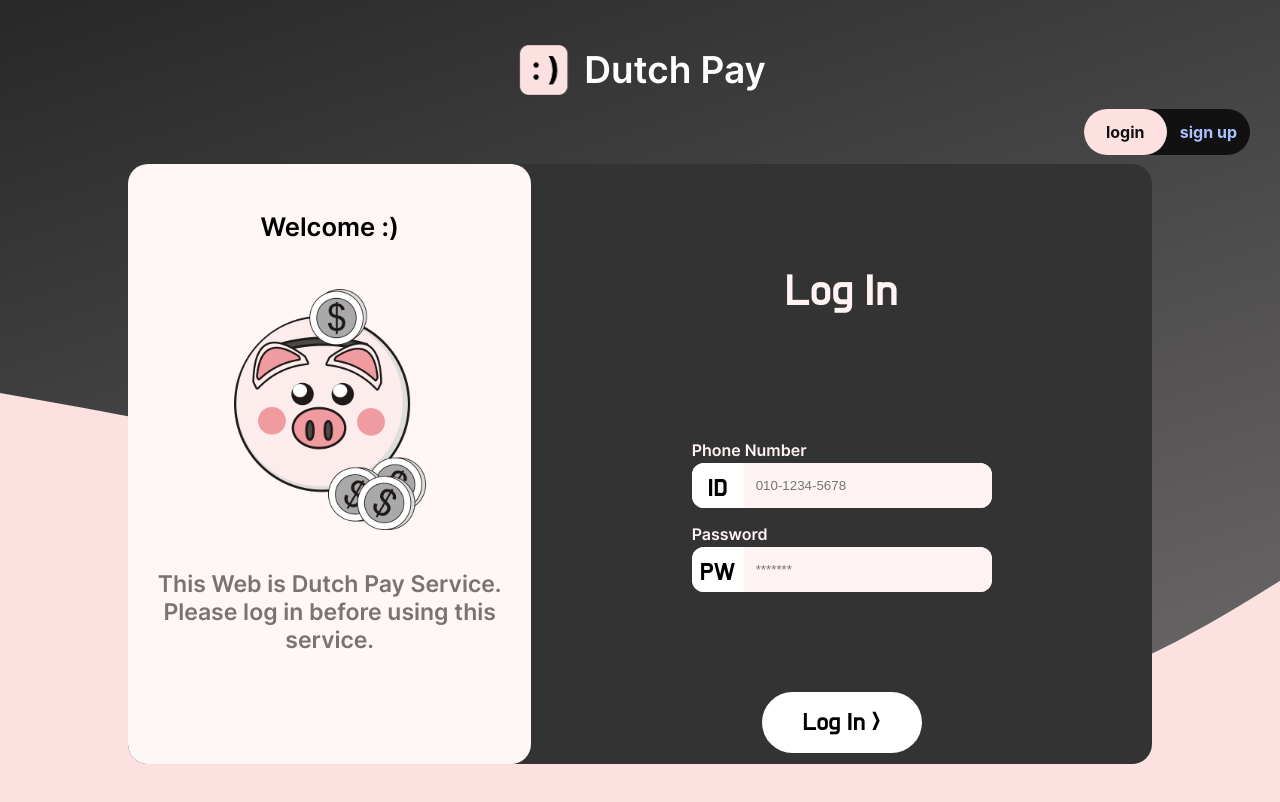
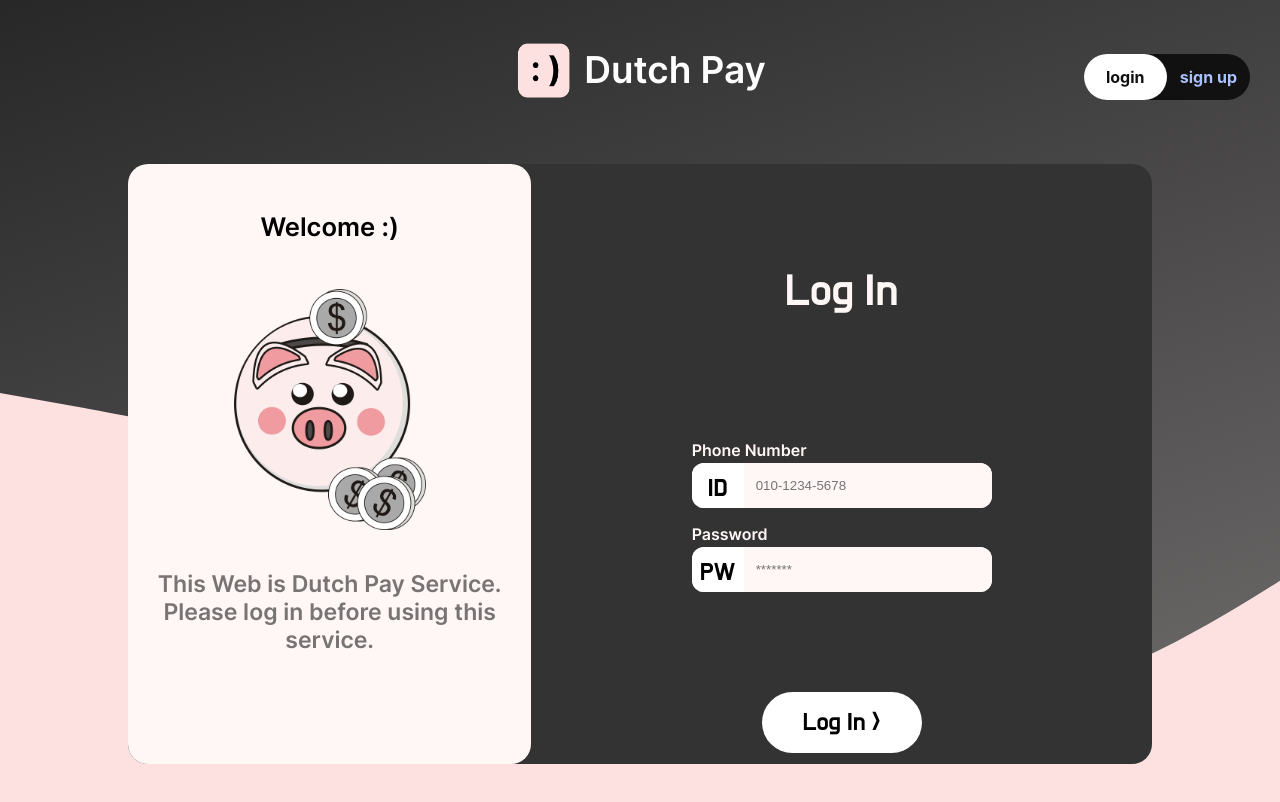
Before and after one commit to YeJi222/DutchPay, a React (Create React App) app in the folder frontend/: page / in a window 1280 px wide. Shown: the top 802 px of the page. Built offline with nearby package versions, Linux system fonts and the light colour scheme.

Commit message:
feat: success to operate toggle button

```diff
--- a/frontend/public/assets/css/login.css
+++ b/frontend/public/assets/css/login.css
@@ -22,7 +22,7 @@ header{
 
 .toggleArea{
     float: right;
-    margin-top: -55px;
+    margin-top: -110px;
     margin-right: 30px;
 }
 .toggleBtn{
@@ -47,7 +47,7 @@ header{
     height: 100%;
     left: 0%;
     border-radius:25px;
-    background: #FDE1E1;
+    background: white;
     transition: all 0.3s;
   }
   .toggleCheckbox:checked + .toggleContainer::before {
--- a/frontend/src/components/InputBox.jsx
+++ b/frontend/src/components/InputBox.jsx
@@ -1,14 +1,14 @@
 import React from 'react';
 
-function inputBox({inputTitle, boxTitleText, placeholder}){
+function inputBox({inputTitle, boxTitleText, placeholder, isToggled}){
     return(
         <div>
-            <p className='inputTitle'>{inputTitle}</p>
-            <div className='inputBox'>
+            <p className='inputTitle' style={{ color: isToggled === "login" ? "#FFF6F6" : "#E3EAFF" }}>{inputTitle}</p>
+            <div className='inputBox' style={{ backgroundColor: isToggled === "login" ? "#FFF6F6" : "#ABBFFF" }}>
                 <div className='boxTitle'>
                     <p className='boxTitleText'>{boxTitleText}</p>
                 </div>
-                <input className='input' placeholder={placeholder}></input>
+                <input className='input' placeholder={placeholder} style={{ backgroundColor: isToggled === "login" ? "#FFF6F6" : "#ABBFFF" }}></input>
             </div>
             <div className='errorMessage'>
                 Please check the {inputTitle} again.
--- a/frontend/src/components/LeftContent.jsx
+++ b/frontend/src/components/LeftContent.jsx
@@ -1,8 +1,8 @@
 import React from 'react';
 
-function LeftContent({topText, bottomText}){
+function LeftContent({topText, bottomText, isToggled}){
     return(
-        <div className='leftPart'>
+        <div className='leftPart' style={{ backgroundColor: isToggled === "login" ? "#FFF6F6" : "#E3EAFF" }}>
             <div className='leftTopText'>
                 <h1>{topText}</h1>
             </div>
--- a/frontend/src/components/Login.jsx
+++ b/frontend/src/components/Login.jsx
@@ -1,4 +1,4 @@
-import React, { useState } from 'react';
+import React, { useState, useEffect } from 'react';
 import LeftContent from './LeftContent';
 import RightContent from './RightContent';
 import Toggle from './Toggle';
@@ -7,14 +7,18 @@ function Login(){
     const [isToggled, setIsToggled] = useState("login");
 
     const handleToggle = () => {
-        setIsToggled(isToggled == "login" ? "sign up" : "login");
+        setIsToggled(isToggled === "login" ? "sign up" : "login");
         console.log(isToggled);
     };
 
     return(
         <div className='page'>
-            <header>
+            <header style={{ fill: isToggled === "login" ? "#FFF6F6" : "#E3EAFF" }}>
+                {isToggled === "login" ? (
                     <img src="/images/logo.png" className='logoImg'/>
+                ) : (
+                    <img src="/images/logo2.png" className='logoImg'/>
+                )}
                 <span className='title'>Dutch Pay</span>
             </header>
             <Toggle
@@ -23,14 +27,35 @@ function Login(){
             />
 
             <div className='centerWrapper'>
+                {/* left content */}
+                {isToggled === "login" ? (
                     <LeftContent
                         topText="Welcome :)"
                         bottomText="This Web is Dutch Pay Service.
                         Please log in before using this service."
+                        isToggled={isToggled}
                     />
+                ) : (
+                    <LeftContent
+                        topText="Welcome :)"
+                        bottomText="This Web is Dutch Pay Service.
+                        Please sign up before login this service."
+                        isToggled={isToggled}
+                    />
+                )}
+
+                {/* right content */}
+                {isToggled === "login" ? (
                     <RightContent
                     mainTitle="Log In"
+                    isToggled={isToggled}
                 />
+                ) : (
+                    <RightContent
+                    mainTitle="sign up"
+                    isToggled={isToggled}
+                />
+                )}
             </div>
         </div>
     )
--- a/frontend/src/components/RightContent.jsx
+++ b/frontend/src/components/RightContent.jsx
@@ -1,10 +1,10 @@
 import React from 'react';
 import InputBox from './InputBox';
 
-function RightContent({mainTitle}){
+function RightContent({mainTitle, isToggled}){
     return(
         <div className='rightPart'>
-            <div className='mainTitle'>
+            <div className='mainTitle' style={{ color: isToggled === "login" ? "#FFF6F6" : "#ABBFFF" }}>
                 {mainTitle}
             </div>
             <div className='inputBoxArea'>
@@ -12,11 +12,13 @@ function RightContent({mainTitle}){
                     inputTitle="Phone Number"
                     boxTitleText="ID"
                     placeholder="010-1234-5678"
+                    isToggled={isToggled}
                 />
                 <InputBox
                     inputTitle="Password"
                     boxTitleText="PW"
                     placeholder="*******"
+                    isToggled={isToggled}
                 />
             </div>
             <div className='button'>
--- a/frontend/src/components/Toggle.jsx
+++ b/frontend/src/components/Toggle.jsx
@@ -1,16 +1,11 @@
-import React, { useState } from 'react';
+import React, { useState, useEffect } from 'react';
 
 function Toggle(props){
-
-
-
-
     return(
-        // <button className='toggleBtn' onClick={handleToggle}>
-        //     {isToggled ? 'ON' : 'OFF'}
-        // </button>
-        <div className='toggleArea' onClick={props.handleToggle}>
-            <input type="checkbox" id="toggle" className="toggleCheckbox" />
+        <div className='toggleArea'>
+            <input type="checkbox" id="toggle" className="toggleCheckbox"
+                onClick={props.handleToggle}
+            />
             <label for="toggle" className='toggleContainer'>
                 <div>login</div>
                 <div>sign up</div>
```
Also changed, not shown: frontend/public/images/logo.png, frontend/public/images/logo2.png (added). Lines whose indentation alone changed are shown as unchanged.
